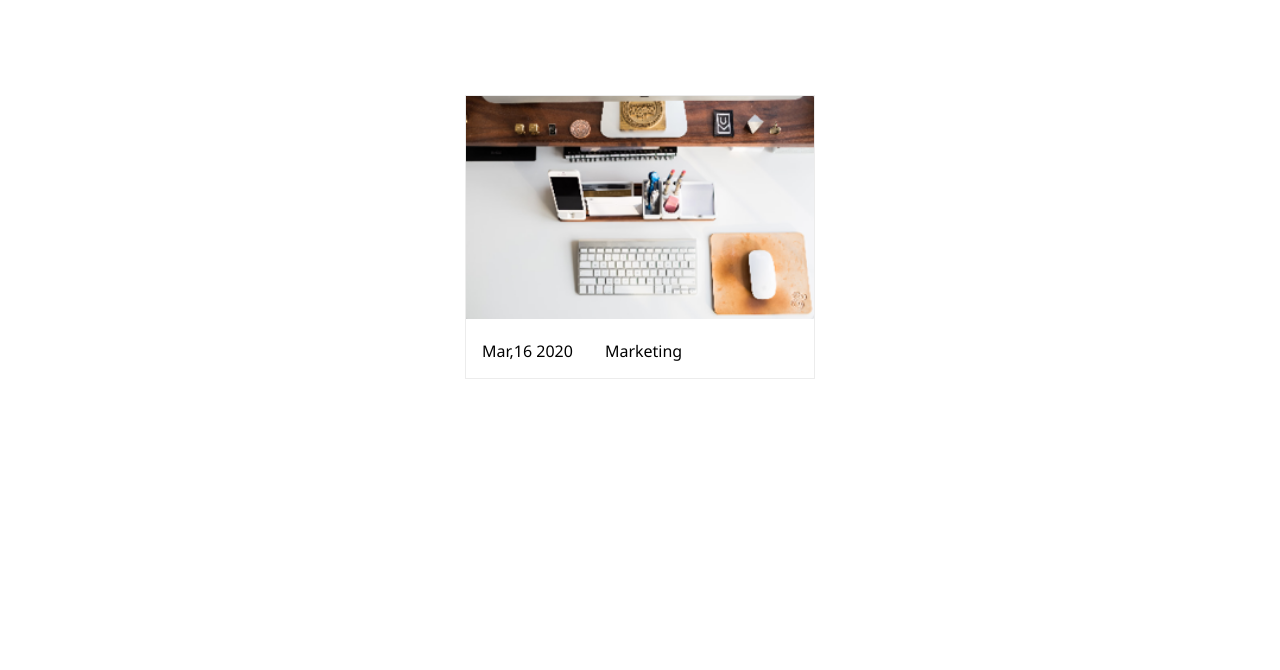
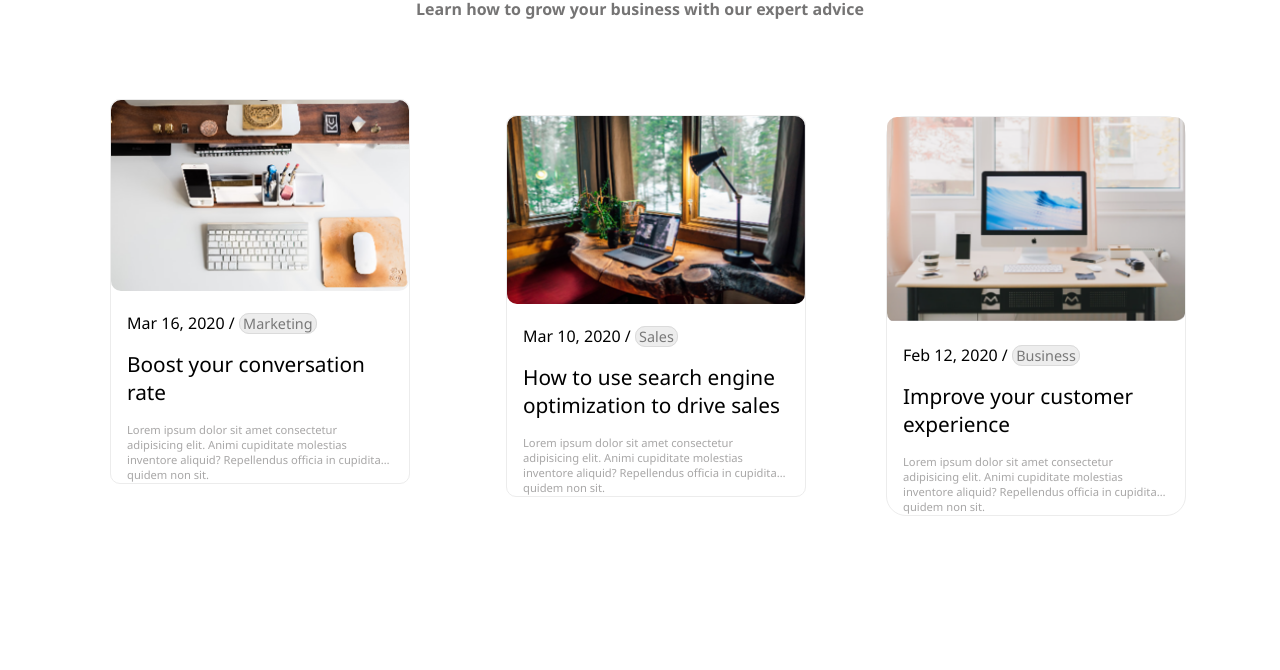
Before and after one commit to AlminSahic/blog, a plain HTML site: page index.html in a window 1280 px wide. Shown: the part 130-800 px from the top of the page. Drawn offline with Linux system fonts and the light colour scheme.

Commit message:
added small details

```diff
--- a/assets/css/style.css
+++ b/assets/css/style.css
@@ -13,45 +13,231 @@ body{
     display: flex;
     justify-content: center;
     align-items: center;
-    flex-direction: column;
+    flex-direction:row;
 }
 .blog-heading{
     display: flex;
     justify-content: center;
     align-items: center;
     flex-direction: column;
+
+}
+.blog-heading span{
+    color: #757474;
+    margin-top: 0.3rem;
+    font-size: 1rem;
+    font-weight: 600;
 }
 .blog-heading h1{
     font-weight: 700;
     font-size: 2rem;
+    margin-top: 5rem;
+
 }
-.blog-container{
+.blog-container1{
     display: flex;
     justify-content: center;
-    align-items: center;
-    margin-top: 5rem;
+    align-items:center;
+    margin-top: 0rem;
+    margin-left: 2rem;
     flex-wrap: wrap;
 }
-.blog-box{
-    width: 350px;
+.blog-box1{
+    width: 300px;
     background-color: #ffff;
     border: 1px solid #ececec;
-    margin: 5rem;
+    margin: 4rem;
+    border-radius: 10px;
 }
-.blog-img{
+.blog-img1{
     width: 100%;
     height: auto;
 }
-.blog-img img{
+.blog-img1 img{
     width: 100%;
     height: 100%;
     object-fit: cover;
     object-position: center;
+    border-radius: 10px;
 }
-.blog-text{
+.blog-text1{
     padding: 1rem;
     display: flex;
-    flex-direction: row;
-    gap: 2rem;
+    flex-direction:column;
+    justify-content: space-between;
+    gap: 1rem;
+}
+.blog-text1 .blog-title1{
+    font-size: 1.3rem;
+    font-weight: 400;
+    text-decoration: none;
+    color: black;
 
 }
+.blog-text1 .blog-title1:hover{
+    color:#635e5e ;
+    transition: all ease 0.3s;
+}
+.blog-text1 p{
+    color:#a8a7a7 ;
+    font-size: 0.7rem;
+    display: -webkit-box;
+   -webkit-line-clamp: 3;
+   -webkit-box-orient:vertical;
+   text-overflow: ellipsis;
+   margin: 20px , 0px;
+}
+.blog-text1 .First{
+     border: 1px solid rgb(219, 219, 219);
+     border-radius: 10px;
+     font-size: 0.9rem;
+     font-weight: 500;
+     padding-left: 0.2rem;
+     padding-right: 0.2rem;
+     color: #787878;
+     background-color: #ededed;
+     text-decoration: none;
+}
+.blog-text1 .First:hover{
+    color: #6c6c6c;
+    transition: 0.3s;
+}
+.blog-container2{
+    display: flex;
+    justify-content: center;
+    align-items:center;
+    margin-top: 1.8rem;
+    margin-left: 2rem;
+    flex-wrap: wrap;
+}
+.blog-box2{
+    width: 300px;
+    background-color: #ffff;
+    border: 1px solid #ececec;
+    border-radius: 10px;
+}
+.blog-img2{
+    width: 100%;
+    height: auto;
+}
+.blog-img2 img{
+    width: 100%;
+    height: 100%;
+    object-fit: cover;
+    object-position: center;
+    border-radius: 10px;
+}
+.blog-text2{
+    padding: 1rem;
+    display: flex;
+    flex-direction:column;
+    justify-content: space-between;
+    gap: 1rem;
+}
+.blog-text2 .blog-title2{
+    font-size: 1.3rem;
+    font-weight: 400;
+    text-decoration: none;
+    color: black;
+
+}
+.blog-text2 .blog-title2:hover{
+    color:#635e5e ;
+    transition: all ease 0.3s;
+}
+.blog-text2 p{
+    color:#a8a7a7 ;
+    font-size: 0.7rem;
+    display: -webkit-box;
+   -webkit-line-clamp: 3;
+   -webkit-box-orient:vertical;
+   text-overflow: ellipsis;
+   margin: 20px , 0px;
+}
+.blog-text2 .Second{
+    border: 1px solid rgb(219, 219, 219);
+    border-radius: 10px;
+    font-size: 0.9rem;
+    font-weight: 500;
+    padding-left: 0.2rem;
+    padding-right: 0.2rem;
+    color: #787878;
+    background-color: #ededed;
+    text-decoration: none;
+
+}
+.blog-text2 .Second:hover{
+    color: #6c6c6c;
+    transition: 0.3s;
+}
+
+.blog-container3{
+    display: flex;
+    justify-content: center;
+    align-items:center;
+    margin-top: 3rem;
+    margin-left: 2rem;
+    margin-right: 2rem;
+    flex-wrap: wrap;
+}
+.blog-box3{
+    width: 300px;
+    background-color: #ffff;
+    border: 1px solid #ececec;
+    margin: 3rem;
+    border-radius: 20px;
+}
+.blog-img3{
+    width: 100%;
+    height: auto;
+}
+.blog-img3 img{
+    width: 100%;
+    height: 100%;
+    object-fit: cover;
+    object-position: center;
+    border-radius: 10px;
+}
+.blog-text3{
+    padding: 1rem;
+    display: flex;
+    flex-direction:column;
+    justify-content: space-between;
+    gap: 1rem;
+}
+.blog-text3 .blog-title3{
+    font-size: 1.3rem;
+    font-weight: 400;
+    text-decoration: none;
+    color: black;
+
+}
+.blog-text3 .blog-title3:hover{
+    color:#635e5e ;
+    transition: all ease 0.3s;
+}
+.blog-text3 p{
+    color:#a8a7a7 ;
+    font-size: 0.7rem;
+    display: -webkit-box;
+   -webkit-line-clamp: 3;
+   -webkit-box-orient:vertical;
+   text-overflow: ellipsis;
+   margin: 20px , 0px;
+}
+.blog-text3 .Third{
+    border: 1px solid rgb(219, 219, 219);
+    border-radius: 10px;
+    font-size: 0.9rem;
+    font-weight: 500;
+    padding-left: 0.2rem;
+    padding-right: 0.2rem;
+    color: #787878;
+    background-color: #ededed;
+    text-decoration: none;
+
+}
+.blog-text3 .Third:hover{
+    color: #6c6c6c;
+    transition: 0.3s;
+}
--- a/index.html
+++ b/index.html
@@ -7,24 +7,48 @@
     <link rel="stylesheet" href="./assets/css/style.css">
 </head>
 <body>
-     <section id="blog">
-
-     <div class="blog-heading">
+    <div class="blog-heading">
         <h1>From the blog</h1>
      <span>Learn how to grow your business with our expert advice</span>
      </div>
-     <div class="blog-container">
-        <div class="blog-box">
-            <div class="blog-img">
+     <section id="blog">
+     <div class="blog-container1">
+        <div class="blog-box1">
+            <div class="blog-img1">
                 <img src="./assets/images/image1.png" alt="img1">
             </div>
-            <div class="blog-text">
-                <span>Mar,16 2020</span> <span>Marketing</span>
+            <div class="blog-text1">
+                <span>Mar 16,  2020 / <a href="#" class="First">Marketing</a> </span>
+              <a href="#" class="blog-title1">Boost your conversation rate</a>
+                <p>Lorem ipsum dolor sit amet consectetur adipisicing elit. Animi cupiditate molestias inventore aliquid? Repellendus officia in cupiditate quidem non sit.</p>
             </div>
         </div>
      </div>
 
-
+     <div class="blog-container2">
+        <div class="blog-box2">
+            <div class="blog-img2">
+                <img src="./assets/images/image2.png" alt="img2">
+            </div>
+            <div class="blog-text2">
+                <span>Mar 10, 2020 /    <a href="#" class="Second">Sales</a></span>
+              <a href="#" class="blog-title2">How to use search engine optimization to drive sales</a>
+                <p>Lorem ipsum dolor sit amet consectetur adipisicing elit. Animi cupiditate molestias inventore aliquid? Repellendus officia in cupiditate quidem non sit.</p>
+            </div>
+        </div>
+     </div>
+     <div class="blog-container3">
+        <div class="blog-box3">
+            <div class="blog-img3">
+                <img src="./assets/images/image3.png" alt="img1">
+            </div>
+            <div class="blog-text3">
+                <span>Feb 12, 2020     /   <a href="#" class="Third">Business</a></span>
+              <a href="#" class="blog-title3">Improve your customer experience</a>
+                <p>Lorem ipsum dolor sit amet consectetur adipisicing elit. Animi cupiditate molestias inventore aliquid? Repellendus officia in cupiditate quidem non sit.</p>
+            </div>
+        </div>
+     </div>
 
     </section>
 
```
